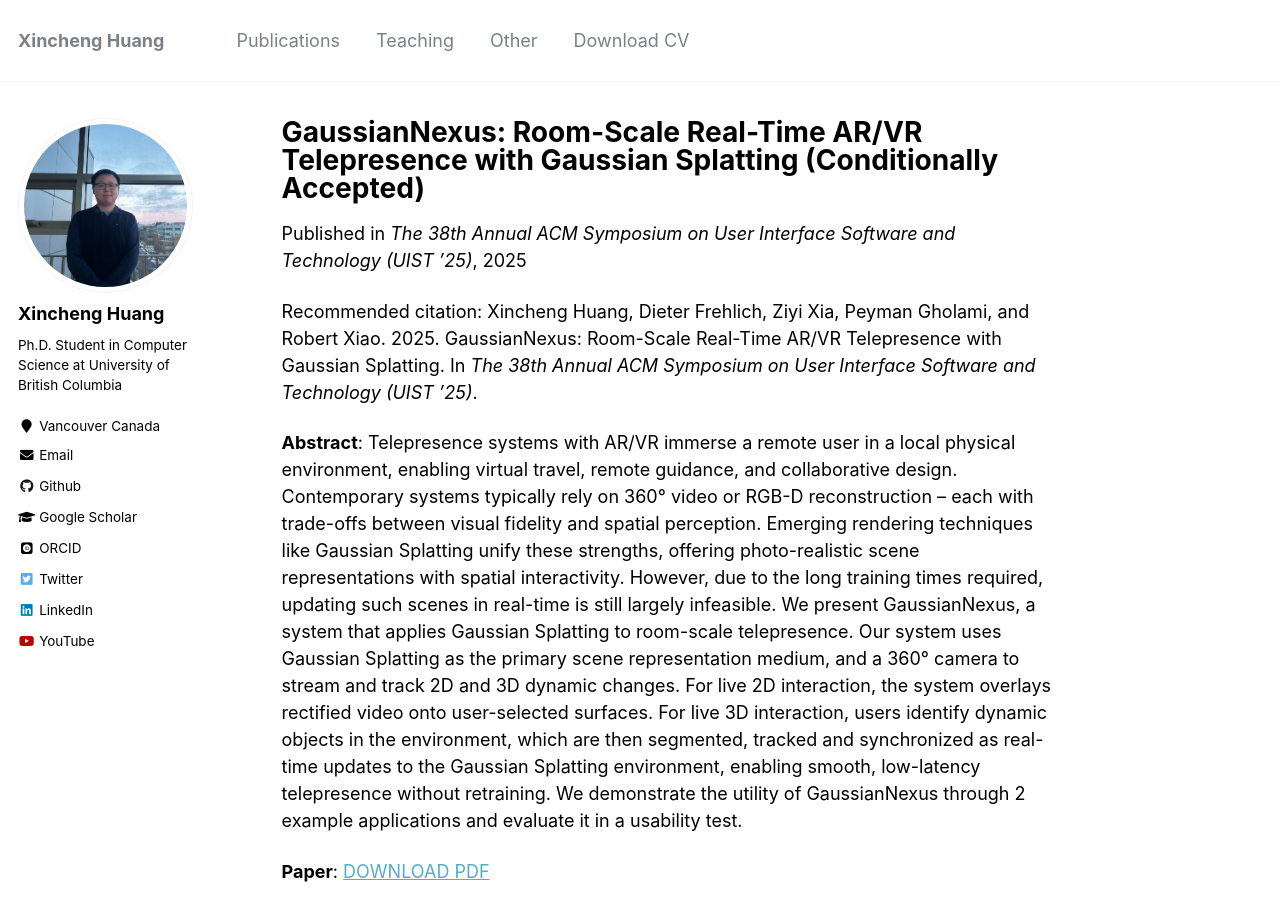
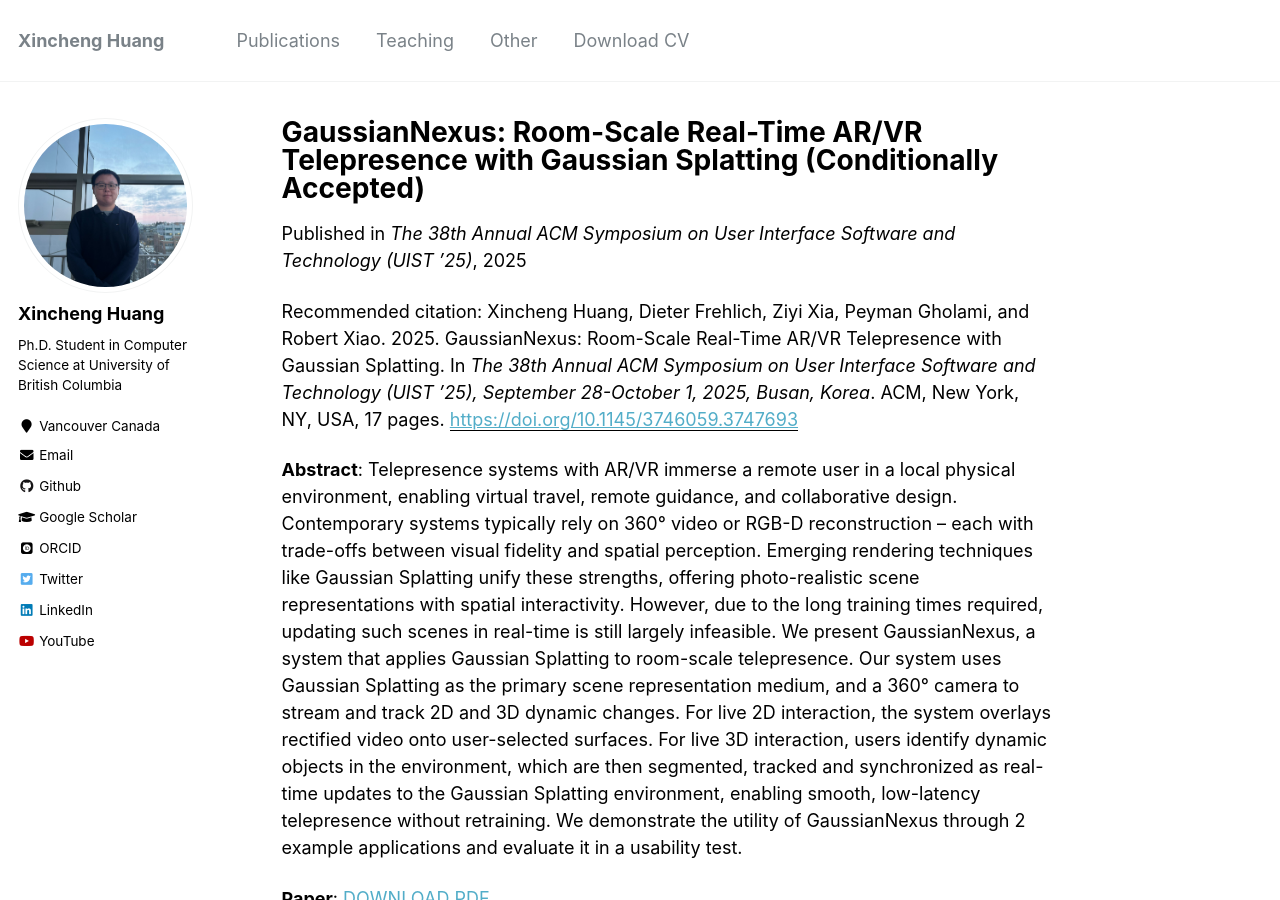
Before and after one commit to Peter-Pater/peter-pater.github.io, a Jekyll site: the page built from _publications/7-gaussiannexus.md, in a window 1280 px wide and 900 px high. Built offline with Jekyll 4.4.1, drawn with Linux system fonts in a browser that asks for light colours; some web fonts are replaced.

Commit message:
update gaussiannexus temp citation

```diff
--- a/_publications/7-gaussiannexus.md
+++ b/_publications/7-gaussiannexus.md
@@ -5,8 +5,8 @@ permalink: /publications/gaussiannexus
 excerpt: "A Room-scale real-time AR/VR telepresence system with Gaussian Splatting. Our system provides 2D live updates with rectified video stream captured by the 360° camera. It then offers 3D live updates by tracking the movements of individual physical objects pre-selected by the users."
 date: 2025-9-21
 venue: "The 38th Annual ACM Symposium on User Interface Software and Technology (UIST ’25)"
-# paperurl: 'https://doi.org/10.1145/3733052'
-citation: "Xincheng Huang, Dieter Frehlich, Ziyi Xia, Peyman Gholami, and Robert Xiao. 2025. GaussianNexus: Room-Scale Real-Time AR/VR Telepresence with Gaussian Splatting. In <i>The 38th Annual ACM Symposium on User Interface Software and Technology (UIST ’25)</i>."
+paperurl: 'https://doi.org/10.1145/3746059.3747693'
+citation: "Xincheng Huang, Dieter Frehlich, Ziyi Xia, Peyman Gholami, and Robert Xiao. 2025. GaussianNexus: Room-Scale Real-Time AR/VR Telepresence with Gaussian Splatting. In <i>The 38th Annual ACM Symposium on User Interface Software and Technology (UIST ’25), September 28-October 1, 2025, Busan, Korea</i>. ACM, New York, NY, USA, 17 pages."
 ---
 <b>Abstract</b>: Telepresence systems with AR/VR immerse a remote user in a local physical environment, enabling virtual travel, remote guidance, and collaborative design. Contemporary systems typically rely on 360° video or RGB-D reconstruction -- each with trade-offs between visual fidelity and spatial perception. Emerging rendering techniques like Gaussian Splatting unify these strengths, offering photo-realistic scene representations with spatial interactivity. However, due to the long training times required, updating such scenes in real-time is still largely infeasible. We present GaussianNexus, a system that applies Gaussian Splatting to room-scale telepresence. Our system uses Gaussian Splatting as the primary scene representation medium, and a 360° camera to stream and track 2D and 3D dynamic changes. For live 2D interaction, the system overlays rectified video onto user-selected surfaces. For live 3D interaction, users identify dynamic objects in the environment, which are then segmented, tracked and synchronized as real-time updates to the Gaussian Splatting environment, enabling smooth, low-latency telepresence without retraining. We demonstrate the utility of GaussianNexus through 2 example applications and evaluate it in a usability test.
 <br/>
```
